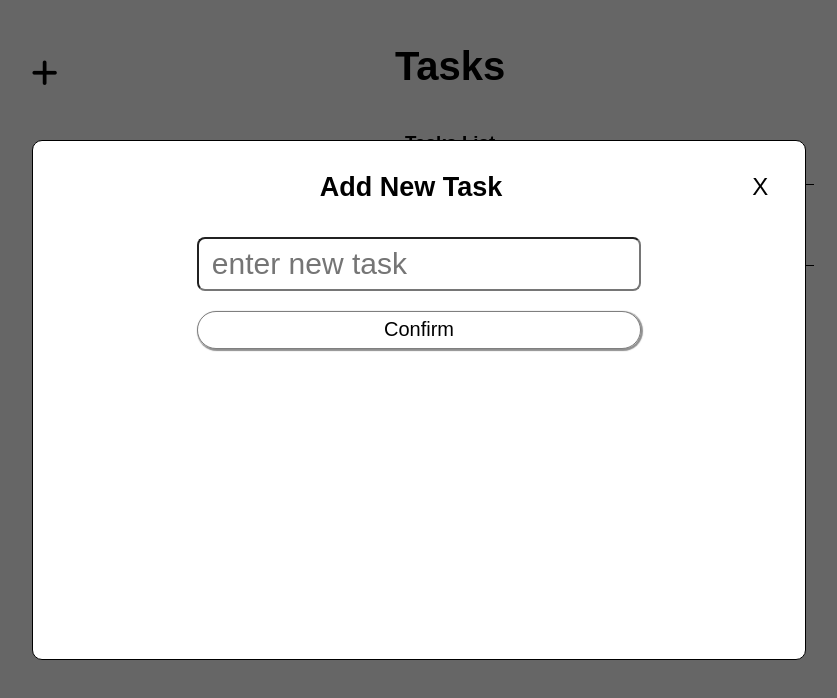
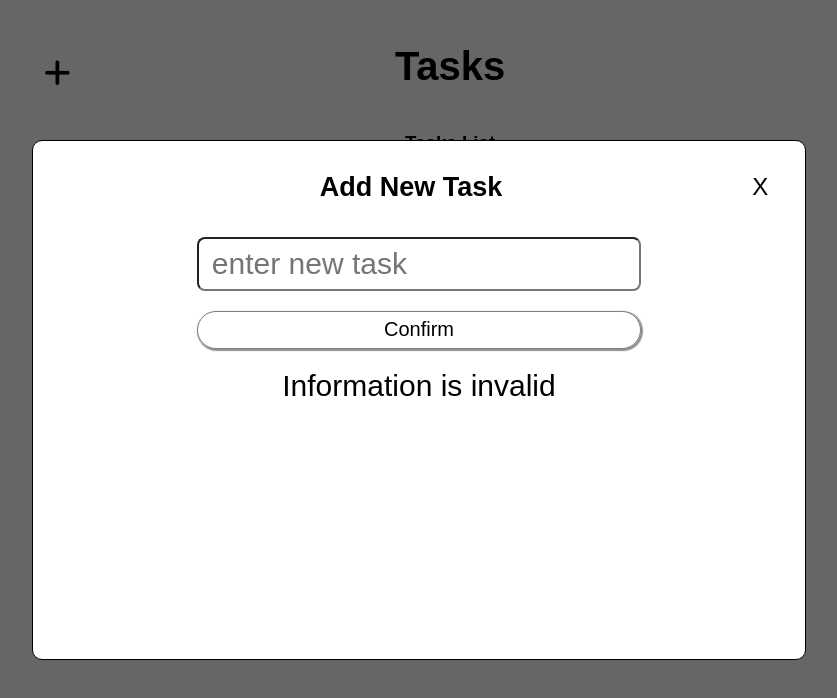
Before and after one commit to savus/ToDoListApp, a React (Vite) app: page / in a window 1280 px wide. Both pictures are taken after a click on the button "Practice". Shown: the top 698 px of the page, without its empty margins (221-1058 px from the left). Built offline with nearby package versions, Linux system fonts and the light colour scheme; data requests are answered from the project's data file.

Commit message:
add POST fetch call to Confirm button of AddTaskModal component

```diff
--- a/db.json
+++ b/db.json
@@ -1,9 +1,29 @@
 {
   "tasks": [
     {
-      "id": "1",
-      "content": "Meomwoeirjweriwjeoriwjeoriwjerowiejrre",
-      "isCompleted": true
+      "id": "34f0",
+      "content": "walk the dogs",
+      "isCompleted": false
+    },
+    {
+      "id": "ce78",
+      "content": "walk the dog",
+      "isCompleted": false
+    },
+    {
+      "id": "7542",
+      "content": "walk the dog",
+      "isCompleted": false
+    },
+    {
+      "id": "f276",
+      "content": "walk the dog",
+      "isCompleted": false
+    },
+    {
+      "id": "a578",
+      "content": "walk the dog",
+      "isCompleted": false
     }
   ]
 }
--- a/src/App.tsx
+++ b/src/App.tsx
@@ -8,24 +8,28 @@ import { ManageTasksButton } from "./Components/ManageTasksButton";
 import { TasksProvider } from "./Components/Providers/TasksProvider";
 import { AddTaskModal } from "./Components/AddTaskModal";
 import { useState } from "react";
+import { SideContainer } from "./Components/SideContainer";
 
 function App() {
   const [addTaskForm, setAddTaskForm] = useState(false);
   return (
     <>
-      <MainContainer>
-        <TasksProvider>
-          <div className="left-side-container">
+      <TasksProvider>
+        <MainContainer>
+          <SideContainer side="left">
             <ManageTasksButton setAddTaskForm={setAddTaskForm} />
-          </div>
-          <div className="right-side-container">
+          </SideContainer>
+          <SideContainer side="right">
             <AppHeader />
             <TasksBody />
-          </div>
-        </TasksProvider>
-      </MainContainer>
-      {/* MODALS */}
-      <AddTaskModal addTaskForm={addTaskForm} setAddTaskForm={setAddTaskForm} />
+          </SideContainer>
+        </MainContainer>
+        {/* MODALS */}
+        <AddTaskModal
+          addTaskForm={addTaskForm}
+          setAddTaskForm={setAddTaskForm}
+        />
+      </TasksProvider>
     </>
   );
 }
--- a/src/Components/AddTaskModal.tsx
+++ b/src/Components/AddTaskModal.tsx
@@ -3,7 +3,10 @@ import "../css/add-task-modal.css";
 import { CloseFormButton } from "./CloseFormButton";
 import { Button } from "./shared/Button";
 import { TextInput } from "./shared/TextInput";
-import { isTaskEmpty } from "../validations";
+// import { isTaskEmpty } from "../validations";
+import { ErrorMessage } from "./shared/ErrorMessage";
+import { useTasks } from "./Providers/TasksProvider";
+import toast from "react-hot-toast";
 export const AddTaskModal = ({
   addTaskForm,
   setAddTaskForm,
@@ -13,7 +16,11 @@ export const AddTaskModal = ({
 }) => {
   const isFormOpen = () => (addTaskForm ? "active" : "");
   const [newTaskInput, setNewTaskInput] = useState("");
-  const taskInputIsValid = isTaskEmpty(newTaskInput);
+  // const taskInputIsValid = isTaskEmpty(newTaskInput);
+  const { postNewTask } = useTasks();
+  const resetValues = () => {
+    setNewTaskInput("");
+  };
   return (
     <form action="#" className={`add-task-modal ${isFormOpen()}`}>
       <div className="form-container">
@@ -37,13 +44,16 @@ export const AddTaskModal = ({
           className="confirm-button btn btn-primary"
           tooltipLocation=""
           tooltipMessage=""
-          onClick={() => {}}
+          onClick={() => {
+            postNewTask({ content: newTaskInput, isCompleted: false }).catch(
+              (e) => {
+                toast.error(e);
+              }
+            );
+          }}
           buttonText="Confirm"
         />
-
-        {taskInputIsValid && (
-          <div className="error-message">Invalid form information</div>
-        )}
+        <ErrorMessage show={true} message="Information is invalid" />
       </div>
     </form>
   );
--- a/src/Components/Providers/TasksProvider.tsx
+++ b/src/Components/Providers/TasksProvider.tsx
@@ -13,6 +13,7 @@ type TTasksProvider = {
   allTasks: TTask[];
   setAllTasks: (allTasks: TTask[]) => void;
   isLoading: boolean;
+  postNewTask: (body: Omit<TTask, "id">) => Promise<unknown>;
   deleteTask: (id: number) => Promise<unknown>;
   updateTask: (taskInfo: Partial<TTask>) => Promise<unknown>;
   updateTaskOpt: (id: number, taskInfo: Partial<TTask>) => Promise<unknown>;
@@ -32,6 +33,18 @@ export const TasksProvider = ({ children }: { children: ReactNode }) => {
         toast.error(e);
       })
       .finally(() => setIsLoading(false));
+  };
+
+  const postNewTask = (body: Omit<TTask, "id">) => {
+    setIsLoading(true);
+    return Requests.postNewTask(body)
+      .then(refetchData)
+      .catch((e) => {
+        toast.error(e);
+      })
+      .finally(() => {
+        setIsLoading(false);
+      });
   };
 
   const deleteTask = (id: number) => {
@@ -79,6 +92,7 @@ export const TasksProvider = ({ children }: { children: ReactNode }) => {
         allTasks,
         setAllTasks,
         isLoading,
+        postNewTask,
         updateTask,
         updateTaskOpt,
         deleteTask,
--- /dev/null
+++ b/src/Components/SideContainer.tsx
@@ -0,0 +1,11 @@
+import { ReactNode } from "react";
+
+export const SideContainer = ({
+  children,
+  side,
+}: {
+  children: ReactNode;
+  side: string;
+}) => {
+  return <div className={`${side}-side-container`}>{children}</div>;
+};
--- a/src/Components/Task.tsx
+++ b/src/Components/Task.tsx
@@ -54,7 +54,11 @@ export const Task = ({
       <Button
         className="done-button"
         tooltipLocation="below"
-        tooltipMessage="Click to mark completed"
+        tooltipMessage={
+          completedState
+            ? `Click to mark completed`
+            : `Click to mark incompleted`
+        }
         onClick={() => {
           setCompletedState(!completedState);
           updateTaskOpt(id, { id: id, isCompleted: !completedState });
--- /dev/null
+++ b/src/Components/shared/ErrorMessage.tsx
@@ -0,0 +1,9 @@
+export const ErrorMessage = ({
+  show,
+  message,
+}: {
+  show: boolean;
+  message: string;
+}) => {
+  return show ? <div className="error-message">{message}</div> : <div></div>;
+};
--- a/src/api.ts
+++ b/src/api.ts
@@ -7,6 +7,18 @@ const getAllTasks = (): Promise<TTask[]> =>
   fetch(`${base_url}/${endPoint}`).then((response) => {
     if (!response.ok) {
       throw new Error("Could not fetch tasks data");
+    }
+    return response.json();
+  });
+
+const postNewTask = (body: Omit<TTask, "id">): Promise<TTask[]> =>
+  fetch(`${base_url}/${endPoint}`, {
+    method: "POST",
+    body: JSON.stringify(body),
+    headers: { "Content-Type": "application/json" },
+  }).then((response) => {
+    if (!response.ok) {
+      throw new Error("Could not post new task");
     }
     return response.json();
   });
@@ -35,6 +47,7 @@ const updateTask = (taskInfo: Partial<TTask>): Promise<TTask[]> =>
 
 export const Requests = {
   getAllTasks,
+  postNewTask,
   updateTask,
   deleteTask,
 };
--- a/src/css/styles.css
+++ b/src/css/styles.css
@@ -80,7 +80,7 @@ ul {
   left: 0;
   background-color: var(--bg-soft);
   transform: scale(0);
-  transition: transform calc(var(--transition-speed) - 100ms) ease-in;
+  transition: transform var(--transition-speed) ease-in;
   border-radius: var(--border-radius);
 }
 
--- a/src/css/tasks-body.css
+++ b/src/css/tasks-body.css
@@ -20,6 +20,7 @@
   overflow-y: hidden;
   overflow-x: auto;
   white-space: nowrap;
+  user-select: none;
 }
 
 .tasks-body .task-content,
```
